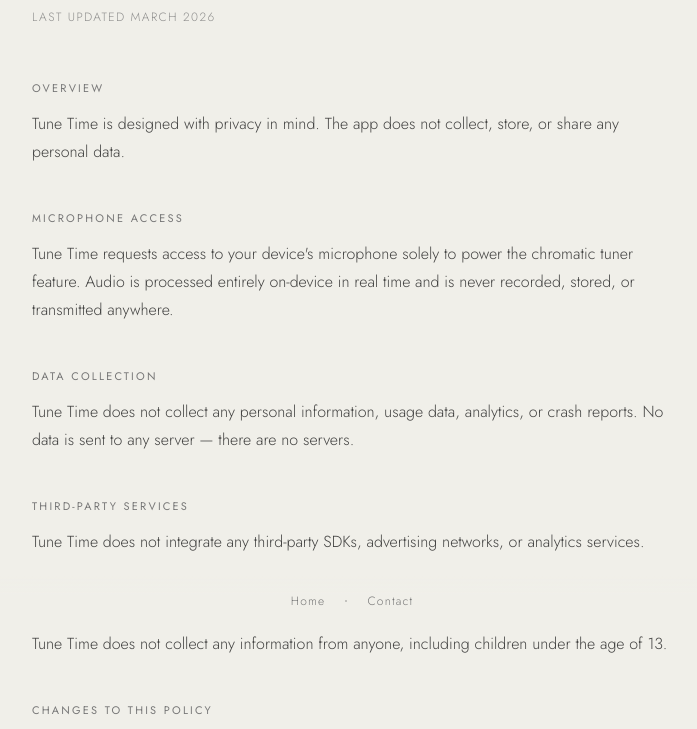
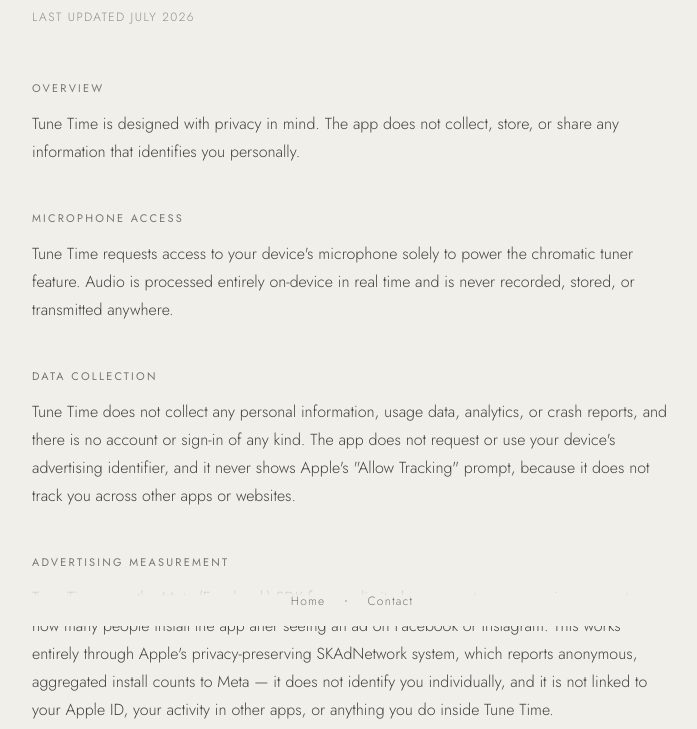
Before and after one commit to alexpachino/tunetime-site, a plain HTML site: page privacy.html in a window 1280 px wide. Shown: the part 174-903 px from the top of the page, without its empty margins (288-985 px from the left). Drawn offline with nearby package versions, Linux system fonts and the light colour scheme.

Commit message:
privacy.html

```diff
--- a/privacy.html
+++ b/privacy.html
@@ -185,22 +185,23 @@
   <div class="content">
 
     <h1>Privacy Policy</h1>
-    <p class="updated">Last updated March 2026</p>
+    <p class="updated">Last updated July 2026</p>
 
     <h2>Overview</h2>
-    <p>Tune Time is designed with privacy in mind. The app does not collect, store, or share any personal data.</p>
+    <p>Tune Time is designed with privacy in mind. The app does not collect, store, or share any information that identifies you personally.</p>
 
     <h2>Microphone Access</h2>
     <p>Tune Time requests access to your device's microphone solely to power the chromatic tuner feature. Audio is processed entirely on-device in real time and is never recorded, stored, or transmitted anywhere.</p>
 
     <h2>Data Collection</h2>
-    <p>Tune Time does not collect any personal information, usage data, analytics, or crash reports. No data is sent to any server — there are no servers.</p>
+    <p>Tune Time does not collect any personal information, usage data, analytics, or crash reports, and there is no account or sign-in of any kind. The app does not request or use your device's advertising identifier, and it never shows Apple's "Allow Tracking" prompt, because it does not track you across other apps or websites.</p>
 
-    <h2>Third-Party Services</h2>
-    <p>Tune Time does not integrate any third-party SDKs, advertising networks, or analytics services.</p>
+    <h2>Advertising Measurement</h2>
+    <p>Tune Time uses the Meta (Facebook) SDK for one limited purpose: to measure, in aggregate, how many people install the app after seeing an ad on Facebook or Instagram. This works entirely through Apple's privacy-preserving SKAdNetwork system, which reports anonymous, aggregated install counts to Meta — it does not identify you individually, and it is not linked to your Apple ID, your activity in other apps, or anything you do inside Tune Time.</p>
+    <p>No other data is sent to Meta. Tune Time does not use Facebook Login, does not connect to your Facebook or Instagram account, and does not share any in-app activity, audio, or content with Meta or any other advertiser.</p>
 
     <h2>Children's Privacy</h2>
-    <p>Tune Time does not collect any information from anyone, including children under the age of 13.</p>
+    <p>Tune Time does not knowingly collect any personal information from anyone, including children under the age of 13.</p>
 
     <h2>Changes to This Policy</h2>
     <p>If this policy ever changes, the updated version will be posted at this URL with a revised date.</p>
```
